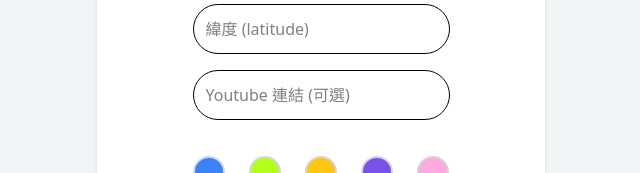
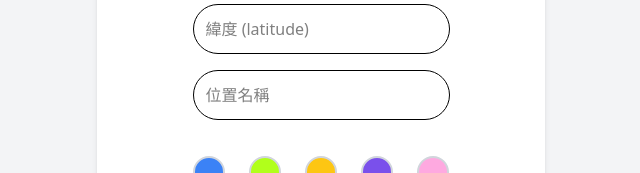
Before and after one commit to yehdoublen/city_music_map, a Next.js app: page /upload in a window 1280 px wide. Shown: the part 364-537 px from the top of the page, without its empty margins (319-959 px from the left). Built offline with nearby package versions, Linux system fonts and the light colour scheme.

Commit message:
add: upload ui

```diff
--- a/src/app/upload/page.js
+++ b/src/app/upload/page.js
@@ -87,7 +87,7 @@ export default function UploadPage() {
           />
           <input
             type="url"
-            placeholder="Youtube 連結 (可選)"
+            placeholder="位置名稱"
             value={youtube}
             onChange={(e) => setYoutube(e.target.value)}
             className="border rounded-full px-3 py-3"
```
